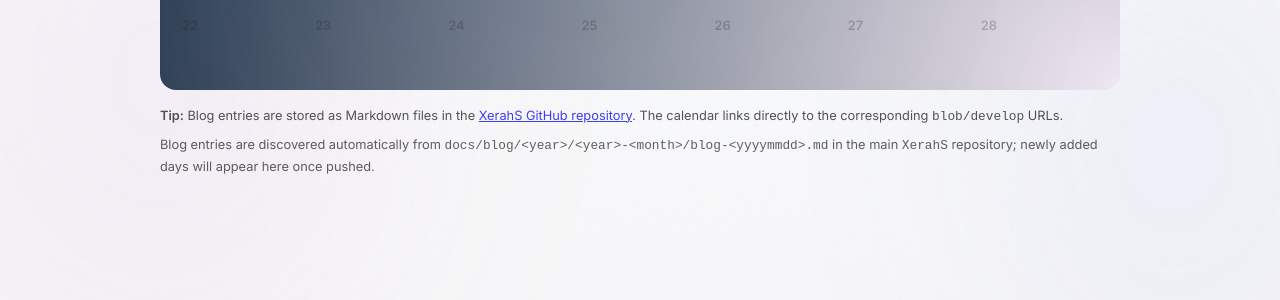
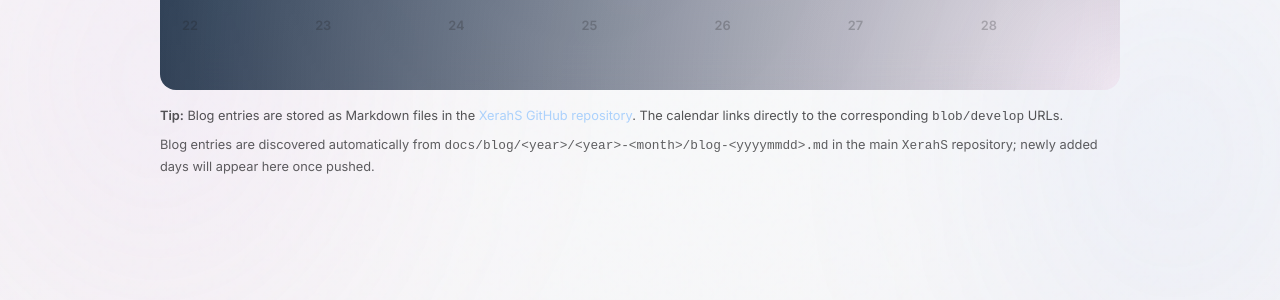
Before and after one commit to ShareX/xerahs.github.io, a Jekyll site: the page built from blog.html, in a window 1280 px wide and 1400 px high, scrolled down 161 px. Shown: the part 602-902 px from the top of the window. Built offline with Jekyll 4.4.1, drawn with Linux system fonts in a browser that asks for light colours.

Commit message:
Improve blog page link contrast
Made-with: Cursor

```diff
--- a/blog.html
+++ b/blog.html
@@ -158,6 +158,17 @@
             margin-top: 8px;
             font-size: 0.8rem;
             opacity: 0.7;
+        }
+
+        .blog-calendar-legend a,
+        .blog-calendar-note a {
+            color: #93C5FD;
+            text-decoration: none;
+        }
+
+        .blog-calendar-legend a:hover,
+        .blog-calendar-note a:hover {
+            text-decoration: underline;
         }
 
         @media (max-width: 640px) {
```
